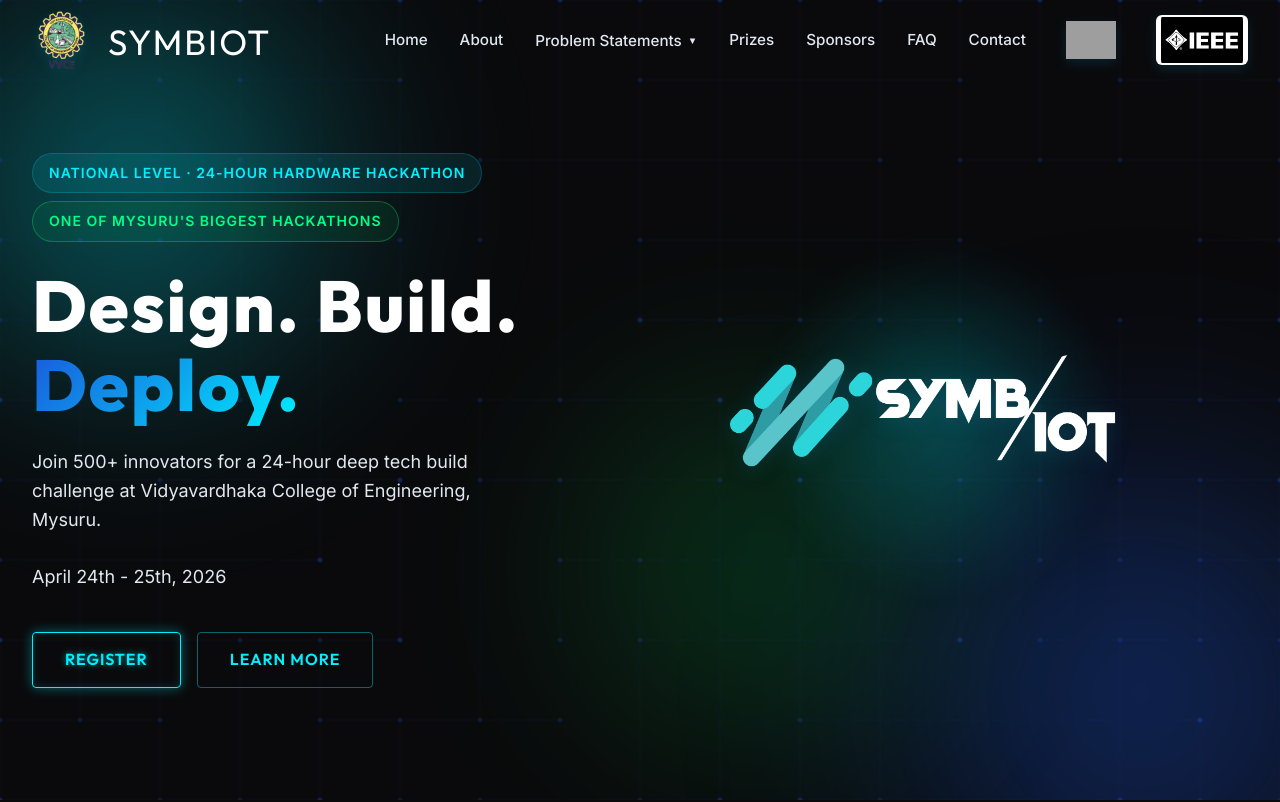
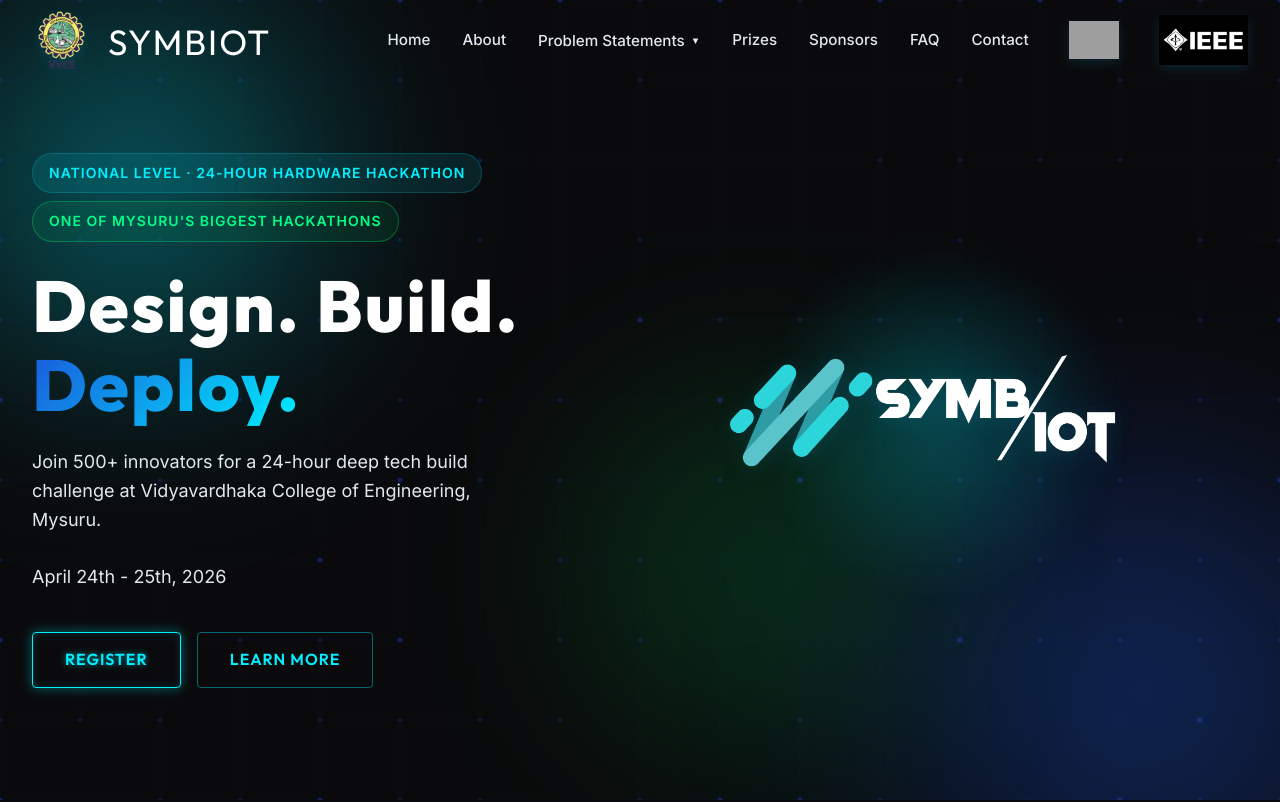
Before and after one commit to Goutam1607/symbiot_last, a React (Vite) app in the folder frontend/: page / in a window 1280 px wide. Shown: the top 802 px of the page. Built offline with nearby package versions, Linux system fonts and the light colour scheme; grey boxes are pictures that could not be loaded; a web font is replaced by a local one.

Commit message:
Remove white background box from IEEE navbar logo

```diff
--- a/frontend/src/style.css
+++ b/frontend/src/style.css
@@ -692,9 +692,6 @@
   object-fit: contain;
   margin-left: 0.5rem;
   transition: transform 0.3s ease, filter 0.3s ease;
-  background: #fff;
-  border-radius: 6px;
-  padding: 2px 5px;
 }
 
 .navbar-logo.ieee:hover {
```
